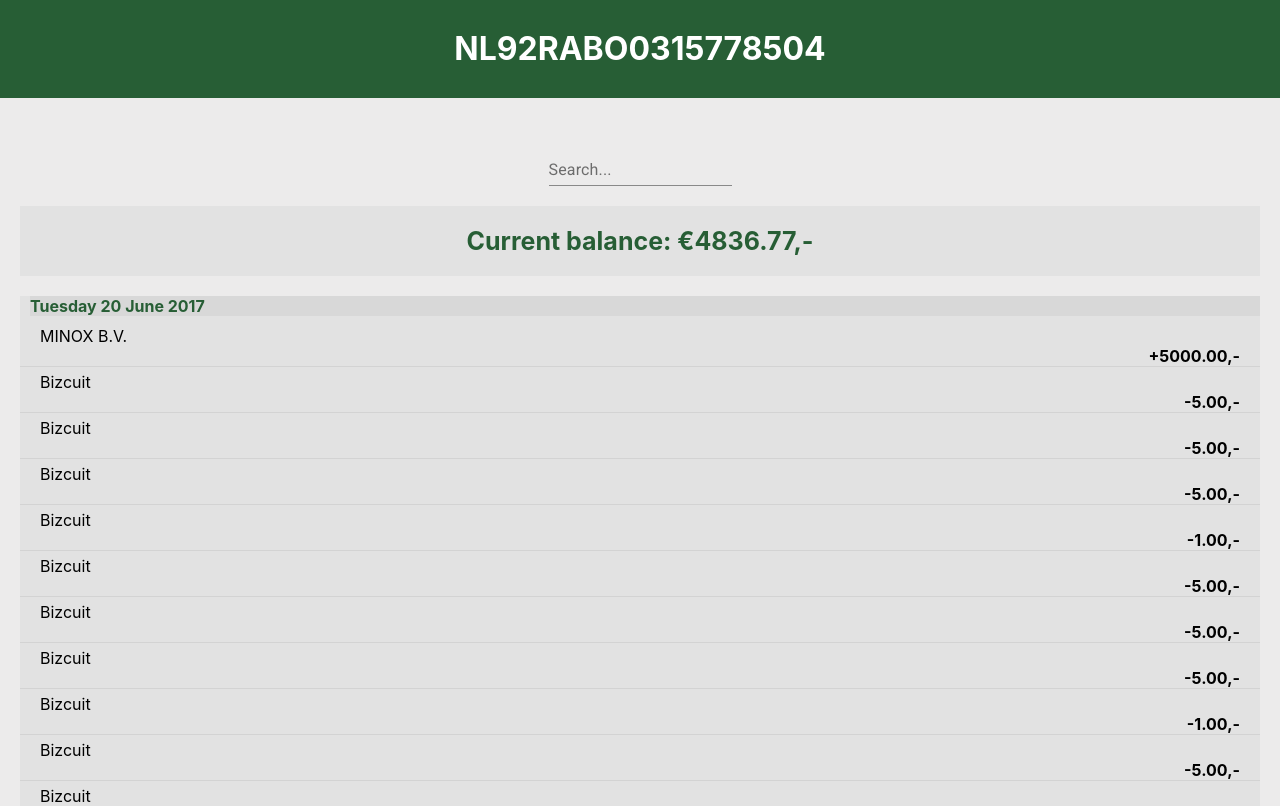
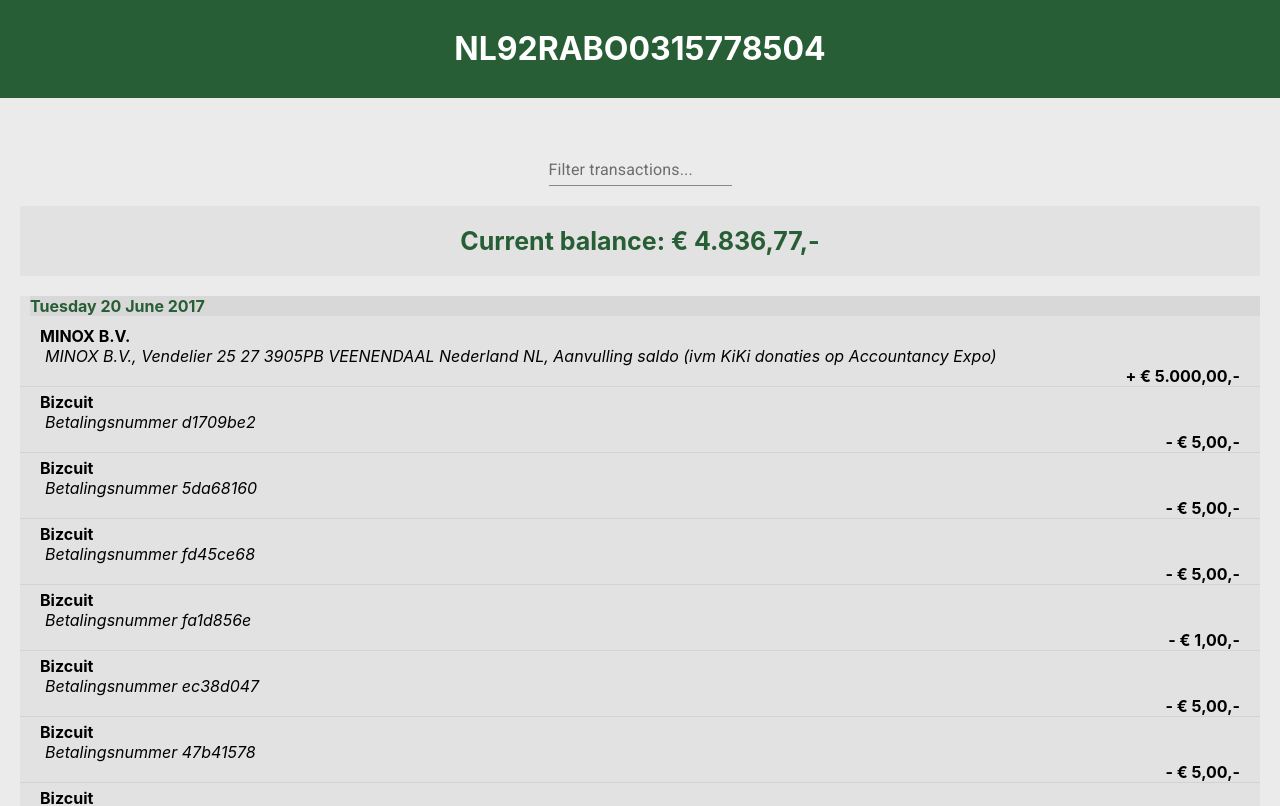
Before and after one commit to laurenssvg/bizcuit-assignment, a React (Create React App) app: page / in a window 1280 px wide. Shown: the top 806 px of the page. Built offline with nearby package versions, Linux system fonts and the light colour scheme.

Commit message:
modals are now working properly

```diff
--- a/public/index.html
+++ b/public/index.html
@@ -32,7 +32,7 @@
       work correctly both with client-side routing and a non-root public URL.
       Learn how to configure a non-root public URL by running `npm run build`.
     -->
-    <title>React App</title>
+    <title>Bizcuit Assignment</title>
   </head>
   <body>
     <noscript>You need to enable JavaScript to run this app.</noscript>
--- a/src/components/current-balance/current-balance.component.jsx
+++ b/src/components/current-balance/current-balance.component.jsx
@@ -2,11 +2,17 @@ import React from "react";
 import "./current-balance.styles.css";
 
 const CurrentBalance = ({ balances }) => {
+  const formatter = new Intl.NumberFormat("nl-NL", {
+    style: "currency",
+    currency: "EUR",
+    minimumFractionDigits: 2
+  });
+
   const balance = balances.map(balance => balance[1].amount);
 
   return (
     <div className='balance'>
-      Current balance: €{balance[balance.length - 1]},-
+      Current balance: {formatter.format(balance[balance.length - 1])},-
     </div>
   );
 };
--- a/src/components/search-box/search-box.component.jsx
+++ b/src/components/search-box/search-box.component.jsx
@@ -5,8 +5,8 @@ import { TextField } from "@material-ui/core";
 
 export const SearchBox = ({ handleChange }) => {
   return (
-    <div className="search">
-      <TextField label="Search..." onChange={handleChange} />
+    <div className='search'>
+      <TextField label='Filter transactions...' onChange={handleChange} />
     </div>
   );
 };
--- a/src/components/statement-transaction/statement-transaction.component.jsx
+++ b/src/components/statement-transaction/statement-transaction.component.jsx
@@ -4,18 +4,16 @@ import TransactionModal from "../transaction-modal/transaction-modal.component";
 
 class StatementTransaction extends React.Component {
   constructor(props) {
-    super(props);
+    super();
 
     this.state = {
-      modalIsOpen: false,
-      selectedTransaction: undefined
+      modalIsOpen: false
     };
   }
 
   openModal = () => {
     this.setState({
-      modalIsOpen: true,
-      selectedTransaction: this.props.transaction.name
+      modalIsOpen: true
     });
   };
 
@@ -25,21 +23,29 @@ class StatementTransaction extends React.Component {
   };
 
   render() {
+    const formatter = new Intl.NumberFormat("nl-NL", {
+      style: "currency",
+      currency: "EUR",
+      minimumFractionDigits: 2
+    });
     return (
       <div onClick={this.openModal} className='transaction'>
         <span className='name'>{this.props.transaction.name}</span>
+        <span className='description'>
+          {this.props.transaction.description}
+        </span>
         {this.props.transaction.debit_credit === "credit" ? (
           <span className='amount'>
-            +{this.props.transaction.amount.toFixed(2)},-
+            + {formatter.format(this.props.transaction.amount)},-
           </span>
         ) : (
           <span className='amount'>
-            -{this.props.transaction.amount.toFixed(2)},-
+            - {formatter.format(this.props.transaction.amount)},-
           </span>
         )}
         <TransactionModal
           modalIsOpen={this.state.modalIsOpen}
-          selectedTransaction={this.state.selectedTransaction}
+          selectedTransaction={this.props.transaction}
           closeModal={this.closeModal}
         />
       </div>
--- a/src/components/statement-transaction/statement-transaction.styles.css
+++ b/src/components/statement-transaction/statement-transaction.styles.css
@@ -2,6 +2,13 @@
   display: flex;
   justify-content: flex-start;
   padding-left: 20px;
+  font-weight: bold;
+}
+
+.description {
+  display: flex;
+  padding-left: 25px;
+  font-style: italic;
 }
 
 .amount {
--- a/src/components/statement/statement.component.jsx
+++ b/src/components/statement/statement.component.jsx
@@ -5,9 +5,17 @@ import StatementTransaction from "../statement-transaction/statement-transaction
 
 const Statement = ({ statements, searchField }) => {
   const statement = statements.map(statement => {
-    const filteredTransactions = statement.transactions.filter(transaction =>
-      transaction.name.toLowerCase().includes(searchField.toLowerCase())
+    const filteredTransactions = statement.transactions.filter(
+      transaction =>
+        transaction.name.toLowerCase().includes(searchField.toLowerCase()) ||
+        // eslint-disable-next-line eqeqeq
+        transaction.amount == searchField.toLowerCase() ||
+        // eslint-disable-next-line eqeqeq
+        transaction.description
+          .toLowerCase()
+          .includes(searchField.toLowerCase())
     );
+
     return (
       <div key={statement.id} className='statement'>
         <div className='date-and-balance'>
--- a/src/components/transaction-modal/transaction-modal.component.jsx
+++ b/src/components/transaction-modal/transaction-modal.component.jsx
@@ -4,6 +4,12 @@ import "./transaction-modal.styles.css";
 import { Button } from "@material-ui/core";
 
 const TransactionModal = props => {
+  const formatter = new Intl.NumberFormat("nl-NL", {
+    style: "currency",
+    currency: "EUR",
+    minimumFractionDigits: 2
+  });
+  const selectedTransaction = props.selectedTransaction;
   return (
     <Modal
       className='modal'
@@ -12,7 +18,20 @@ const TransactionModal = props => {
       contentLabel='selectedTransaction'
       closeTimeoutMS={200}
     >
-      <h3>{props.selectedTransaction}</h3>
+      <div>
+        <h2>{selectedTransaction.date}</h2>
+        <h3>{selectedTransaction.name}</h3>
+        <h3>{selectedTransaction.description}</h3>
+        {selectedTransaction.debit_credit === "credit" ? (
+          <p className='amount-modal'>
+            + {formatter.format(selectedTransaction.amount)}
+          </p>
+        ) : (
+          <p className='amount-modal'>
+            - {formatter.format(selectedTransaction.amount)}
+          </p>
+        )}
+      </div>
       <Button variant='outlined' onClick={props.closeModal}>
         Close
       </Button>
--- a/src/components/transaction-modal/transaction-modal.styles.css
+++ b/src/components/transaction-modal/transaction-modal.styles.css
@@ -26,7 +26,11 @@
   text-align: center;
 }
 
-h3 {
+h2 {
   background-color: #275e35;
   color: white;
 }
+
+.amount-modal {
+  font-size: 30px;
+}
```
Also changed, not shown: src/pages/homepage/homepage.component.jsx (deleted), src/pages/homepage/homepage.styles.css (deleted).
